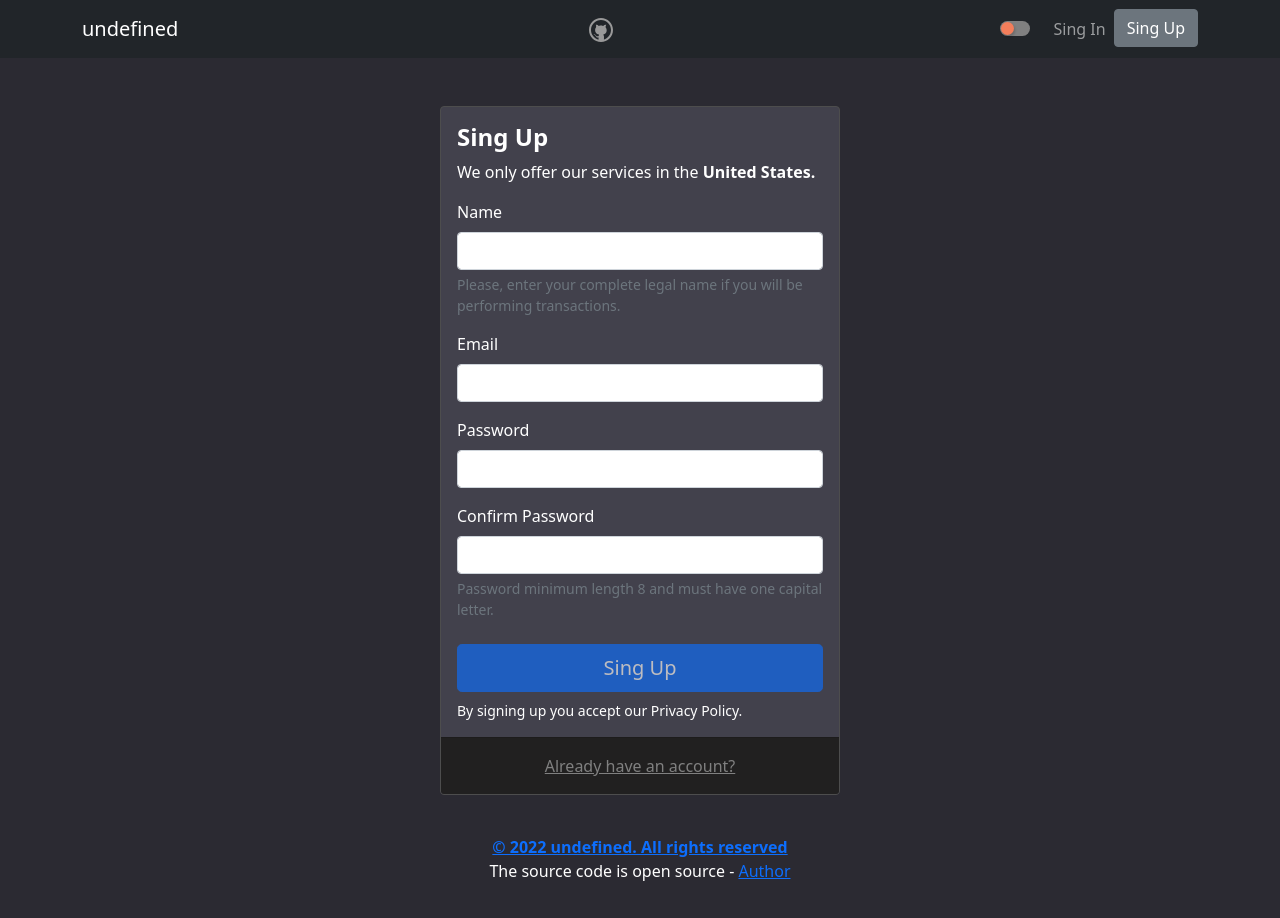
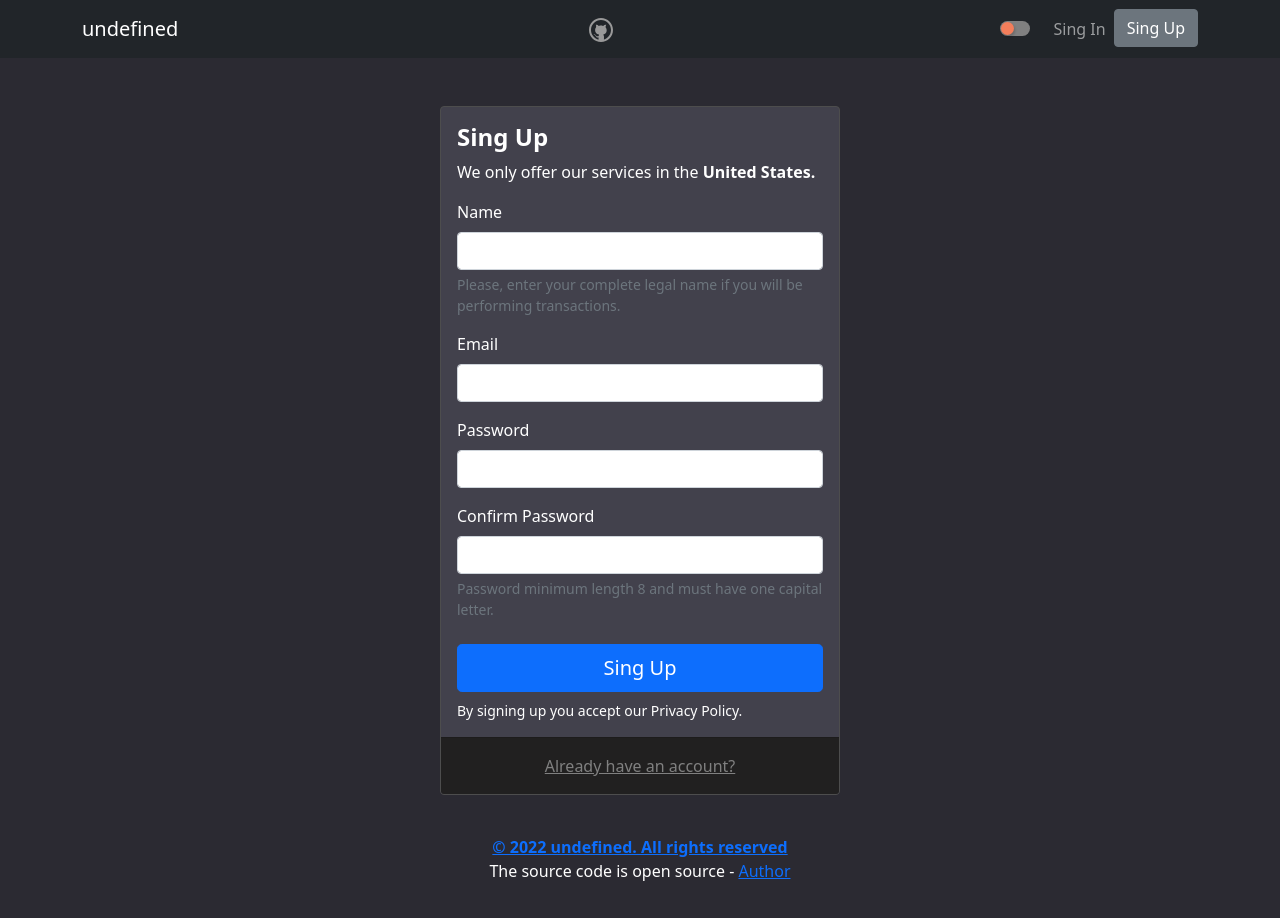
Before and after one commit to mylastore/svelte-kit, a SvelteKit app: page /register in a window 1280 px wide. Shown: the top 918 px of the page. Built offline with nearby package versions, Linux system fonts and the light colour scheme; no server answers; what fetch-ponyfill would draw is missing.

Commit message:
remove check for token

```diff
--- a/src/routes/admin/+page.js
+++ b/src/routes/admin/+page.js
@@ -2,7 +2,7 @@ import { redirect } from '@sveltejs/kit'
 
 export async function load({parent}) {
   const session = await parent()
-  if (!session.token || session.user && session.user.role !== 'admin') {
+  if (session.user && session.user.role !== 'admin') {
     throw redirect(302, '/')
   }
 }
--- a/src/routes/register/+page.svelte
+++ b/src/routes/register/+page.svelte
@@ -14,7 +14,8 @@
   $: passwordValid = isRequire(password)
   $: nameValid = isRequire(name)
   $: passwordConfirmValid = password === passwordConfirmation
-  $: formIsValid = nameValid && emailValid && passwordValid && passwordConfirmValid
+  //$: formIsValid = nameValid && emailValid && passwordValid && passwordConfirmValid
+  $: formIsValid = true
 
   async function submitForm () {
     try {
```
